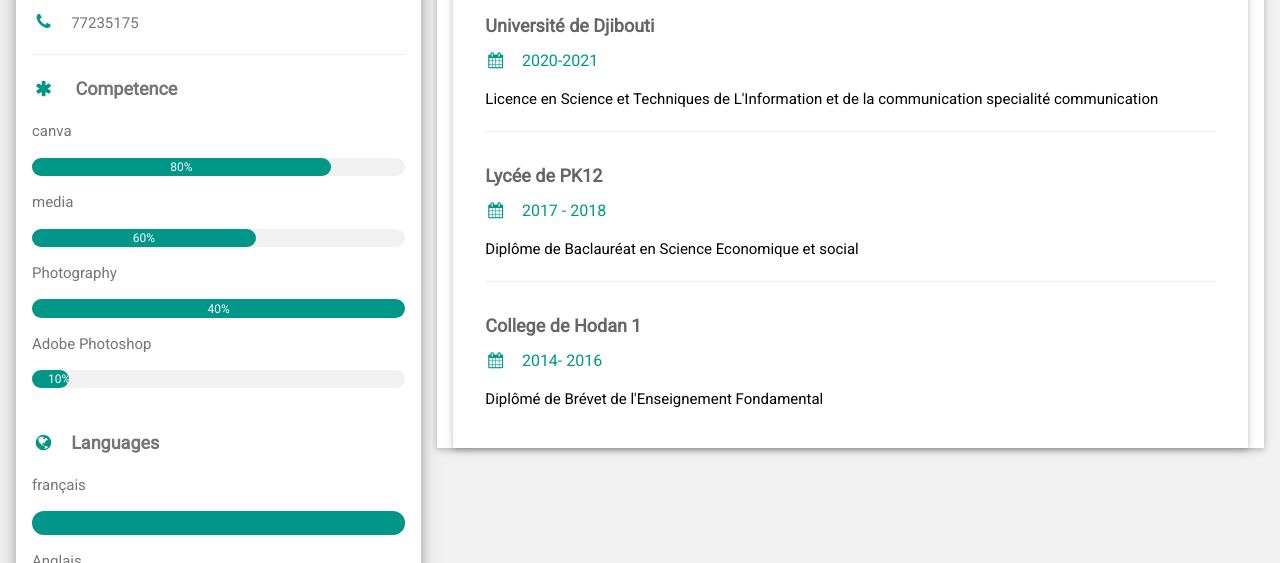
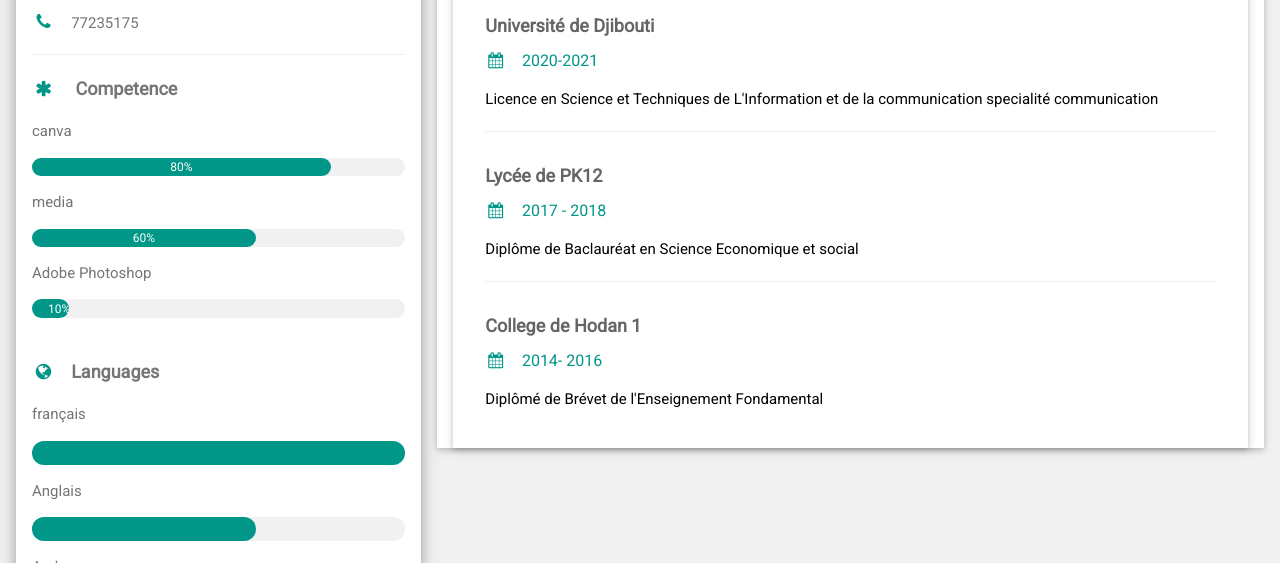
Before and after one commit to HalimaAhmedAli/halima-ahmed-ali, a website: page index.html in a window 1280 px wide. Shown: the part 537-1100 px from the top of the page. Drawn offline with nearby package versions, Linux system fonts and the light colour scheme.

Commit message:
commenté le photographie

```diff
--- a/index.html
+++ b/index.html
@@ -46,10 +46,10 @@
               <div class="w3-center w3-text-white">60%</div>
             </div>
           </div>
-          <p>Photography</p>
+          <!--<p>Photography</p>
           <div class="w3-light-grey w3-round-xlarge w3-small">
             <div class="w3-container w3-center w3-round-xlarge w3-teal" style="width40%">40%</div>
-          </div>
+          </div> -->
           <p>Adobe Photoshop</p>
           <div class="w3-light-grey w3-round-xlarge w3-small">
             <div class="w3-container w3-center w3-round-xlarge w3-teal" style="width:10%">10%</div>
```
